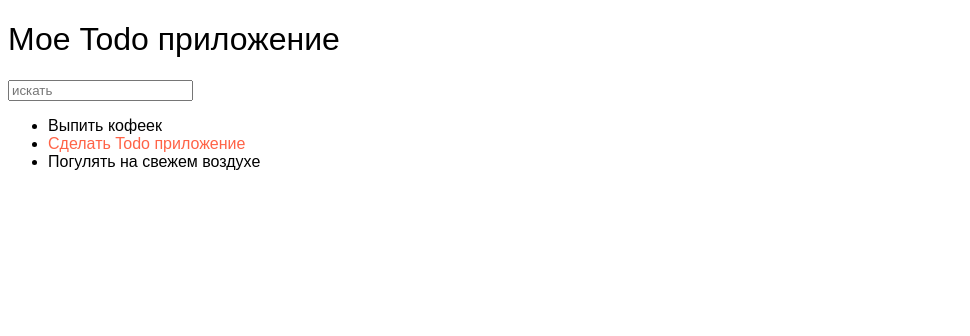
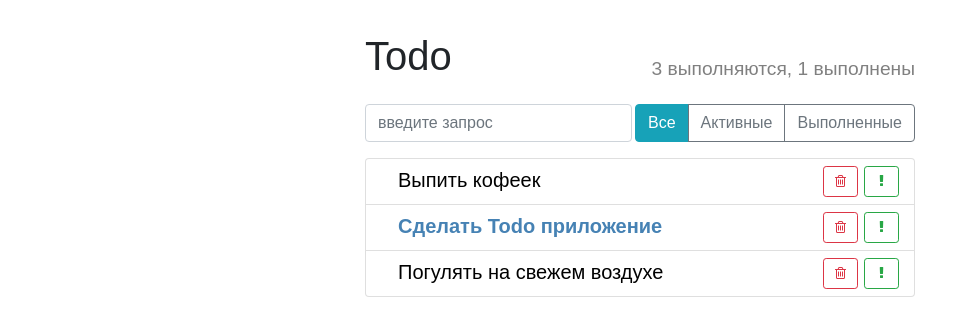
Before and after one commit to rubenovdev/todo, a React app: page / in a window 1280 px wide. Shown: the whole page, without its empty margins (0-970 px from the left). Built offline with nearby package versions, Linux system fonts and the light colour scheme.

Commit message:
added styles

```diff
--- a/public/index.html
+++ b/public/index.html
@@ -4,9 +4,11 @@
   <meta charset="UTF-8">
   <meta name="viewport" content="width=device-width, initial-scale=1.0">
   <meta http-equiv="X-UA-Compatible" content="ie=edge">
+  <link rel="stylesheet" href="https://stackpath.bootstrapcdn.com/bootstrap/4.4.1/css/bootstrap.min.css">
+  <link rel="stylesheet" href="https://stackpath.bootstrapcdn.com/font-awesome/4.7.0/css/font-awesome.min.css">
   <title>Todo app</title>
 </head>
 <body>
-  <div id="root"></div>
+  <div role="main" id="root" class="container"></div>
 </body>
 </html>
--- /dev/null
+++ b/src/components/app-header.css
@@ -0,0 +1,12 @@
+.app-header {
+  align-items: flex-end;
+}
+
+.app-header h1 {
+  flex-grow: 1;
+}
+
+.app-header h2 {
+  font-size: 1.2rem;
+  color: grey;
+}
--- a/src/components/app-header.js
+++ b/src/components/app-header.js
@@ -1,7 +1,15 @@
 import React from 'react'
+import './app-header.css'
 
-const AppHeader = () => {
-  return <h1>Мое Todo приложение</h1>
+const AppHeader = ({ activeTasks, completeTasks }) => {
+  return (
+    <div className="app-header d-flex">
+      <h1>Todo</h1>
+      <h2>
+        {activeTasks} выполняются, {completeTasks} выполнены
+      </h2>
+    </div>
+  )
 }
 
 export default AppHeader
--- /dev/null
+++ b/src/components/item-status-filter.js
@@ -0,0 +1,20 @@
+import React from 'react'
+import './item-status-filter.css'
+
+const ItemStatusFilter = () => {
+  return (
+    <div className="btn-group">
+      <button type="button" className="btn btn-info">
+        Все
+      </button>
+      <button type="button" className="btn btn-outline-secondary">
+        Активные
+      </button>
+      <button type="button" className="btn btn-outline-secondary">
+        Выполненные
+      </button>
+    </div>
+  )
+}
+
+export default ItemStatusFilter
--- /dev/null
+++ b/src/components/search-panel.css
@@ -0,0 +1,5 @@
+.search-input {
+  width: auto;
+  flex-grow: 1;
+  margin-right: 3px;
+}
--- a/src/components/search-panel.js
+++ b/src/components/search-panel.js
@@ -1,7 +1,14 @@
 import React from 'react'
+import './search-panel.css'
 
 const SearchPanel = () => {
-  return <input type="search" placeholder="искать" />
+  return (
+    <input
+      type="text"
+      className="form-control search-input"
+      placeholder="введите запрос"
+    />
+  )
 }
 
 export default SearchPanel
--- /dev/null
+++ b/src/components/todo-list-item.css
@@ -0,0 +1,24 @@
+.todo-list-item {
+  font-size: 1.25rem;
+}
+
+.todo-list-item button {
+  width: 35px;
+  margin: 3px;
+}
+
+.todo-list-item-label {
+  margin-left: 1.25rem;
+  line-height: 35px;
+  cursor: pointer;
+  user-select: none;
+}
+
+.todo-list-item.done .todo-list-item-label {
+  text-decoration: line-through;
+}
+
+.todo-list-item.important .todo-list-item-label {
+  font-weight: bold;
+  color: steelblue;
+}
--- a/src/components/todo-list-item.js
+++ b/src/components/todo-list-item.js
@@ -1,11 +1,33 @@
 import React from 'react'
+import './todo-list-item.css'
 
 const TodoListItem = ({ title, isImportant = false }) => {
   const styles = {
-    color: isImportant ? 'tomato' : 'black',
+    color: isImportant ? 'steelblue' : 'black',
+    fontWeight: isImportant ? 'bold' : 'normal',
   }
 
-  return <span style={styles}>{title}</span>
+  return (
+    <span className="todo-list-item">
+      <span className="todo-list-item-label" style={styles}>
+        {title}
+      </span>
+
+      <button
+        type="button"
+        className="btn btn-outline-success btn-sm float-right"
+      >
+        <i className="fa fa-exclamation" />
+      </button>
+
+      <button
+        type="button"
+        className="btn btn-outline-danger btn-sm float-right"
+      >
+        <i className="fa fa-trash-o" />
+      </button>
+    </span>
+  )
 }
 
 export default TodoListItem
--- /dev/null
+++ b/src/components/todo-list.css
@@ -0,0 +1,3 @@
+.todo-list .list-group-item {
+  padding: 0.25rem 0.75rem;
+}
--- a/src/components/todo-list.js
+++ b/src/components/todo-list.js
@@ -1,18 +1,19 @@
 import React from 'react'
 import TodoListItem from './todo-list-item'
+import './todo-list.css'
 
 const TodoList = ({ todoItems }) => {
   const elementsCollection = todoItems.map(item => {
     const { id, ...itemProps } = item
 
     return (
-      <li key={id}>
+      <li className="list-group-item" key={id}>
         <TodoListItem {...itemProps} />
       </li>
     )
   })
 
-  return <ul>{elementsCollection}</ul>
+  return <ul className="list-group todo-list">{elementsCollection}</ul>
 }
 
 export default TodoList
--- a/src/style.css
+++ b/src/index.css
@@ -6,3 +6,12 @@ body {
 h1, h2, h3, h4, h5, h6 {
   font-weight: 400;
 }
+
+.todo-app {
+  margin: 2rem auto 0 auto;
+  max-width: 550px;
+}
+
+.top-panel {
+  margin: 1rem 0;
+}
--- a/src/index.js
+++ b/src/index.js
@@ -1,9 +1,12 @@
 import React from 'react'
 import ReactDOM from 'react-dom'
-import './style.css'
+
 import AppHeader from './components/app-header'
 import SearchPanel from './components/search-panel'
 import TodoList from './components/todo-list.js'
+import ItemStatusFilter from './components/item-status-filter'
+
+import './index.css'
 
 const App = () => {
   const todoItems = [
@@ -13,9 +16,12 @@ const App = () => {
   ]
 
   return (
-    <div>
-      <AppHeader />
-      <SearchPanel />
+    <div className="todo-app">
+      <AppHeader activeTasks={3} completeTasks={1} />
+      <div className="top-panel d-flex">
+        <SearchPanel />
+        <ItemStatusFilter />
+      </div>
       <TodoList todoItems={todoItems} />
     </div>
   )
```
Also changed, not shown: src/components/item-status-filter.css (added).
